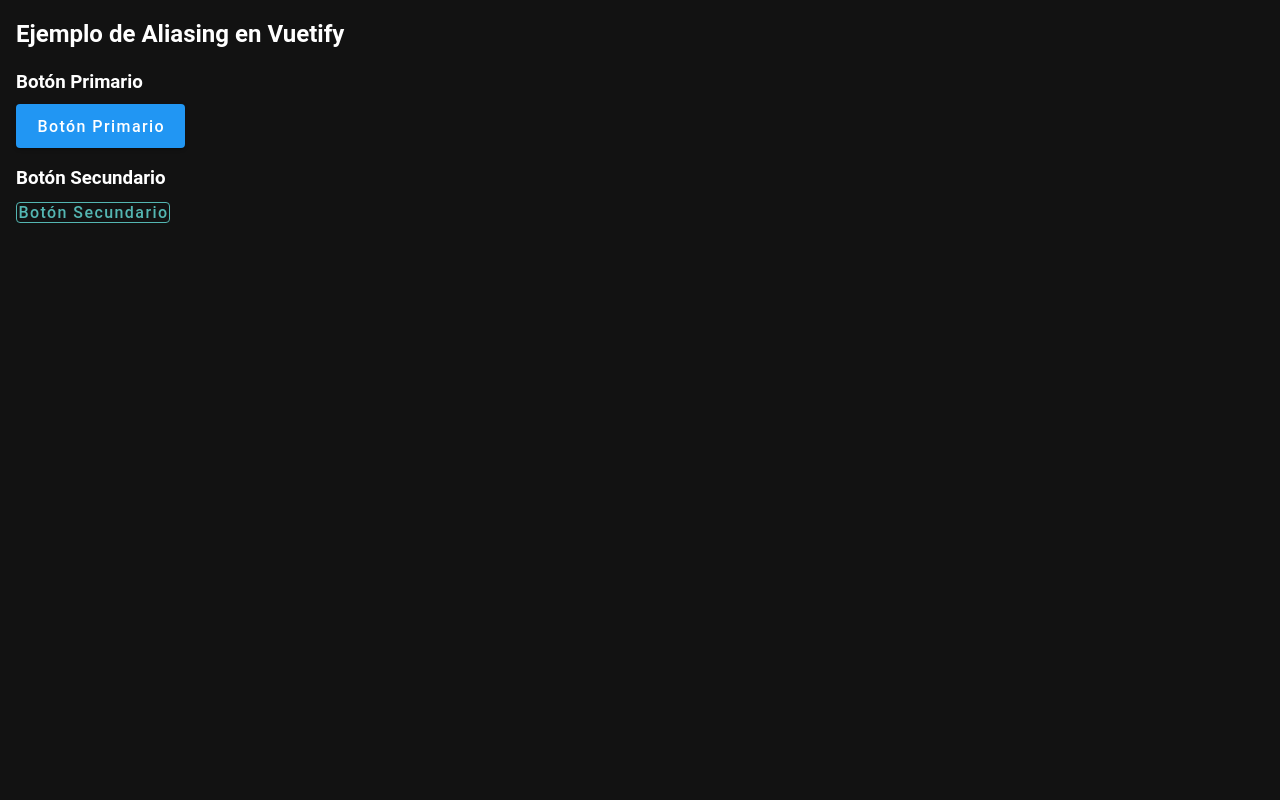
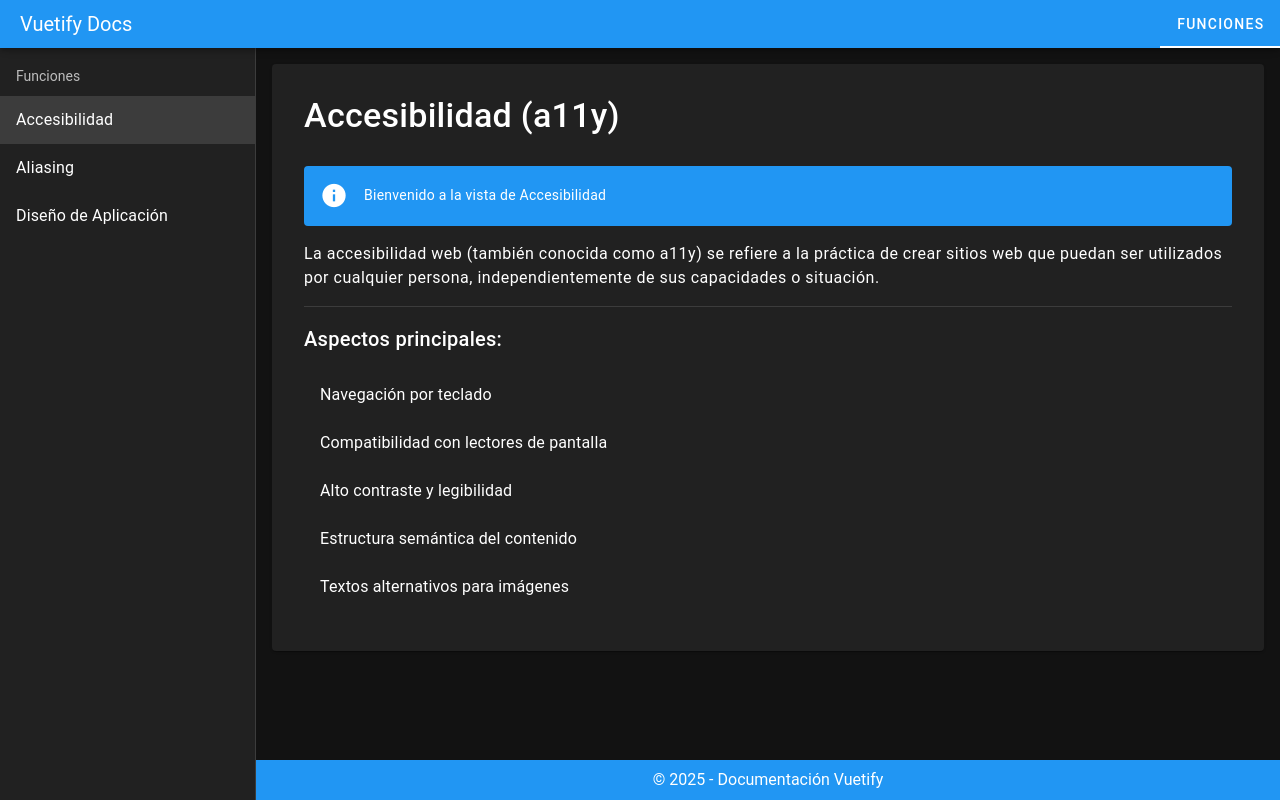
Before and after one commit to jkdevcode/vue-vuetify-prog, a Vue app: page /functions/accessibility in a window 1280 px wide. Built offline with nearby package versions, Linux system fonts and the light colour scheme.

Commit message:
✅ Fead: Add Aplication layout

```diff
--- a/src/App.vue
+++ b/src/App.vue
@@ -1,10 +1,7 @@
 <template>
-  <v-app>
-    <v-main>
-      <EjemploAliasing />
-    </v-main>
-  </v-app>
+  <router-view />
 </template>
 
 <script setup>
+// El layout principal se maneja a través del router
 </script>
--- /dev/null
+++ b/src/layouts/MainLayout.vue
@@ -0,0 +1,116 @@
+<template>
+  <v-app>
+    <!-- Barra de navegación superior -->
+    <v-app-bar color="primary" density="compact">
+      <v-app-bar-title>Vuetify Docs</v-app-bar-title>
+
+      <v-tabs
+        v-model="activeTab"
+        color="white"
+        align-tabs="center"
+      >
+        <v-tab
+          v-for="item in mainMenuItems"
+          :key="item.title"
+          :value="item.value"
+          @click="handleMainMenuClick(item)"
+        >
+          {{ item.title }}
+        </v-tab>
+      </v-tabs>
+    </v-app-bar>
+
+    <!-- Menú lateral -->
+    <v-navigation-drawer v-model="drawer" permanent>
+      <v-list>
+        <v-list-subheader>{{ activeSection }}</v-list-subheader>
+        <v-list-item
+          v-for="item in subMenuItems[activeTab]"
+          :key="item.title"
+          :value="item.value"
+          :to="item.route"
+        >
+          <v-list-item-title>{{ item.title }}</v-list-item-title>
+        </v-list-item>
+      </v-list>
+    </v-navigation-drawer>
+
+    <!-- Contenido principal -->
+    <v-main>
+      <v-container fluid>
+        <router-view v-slot="{ Component }">
+          <v-fade-transition mode="out-in">
+            <component :is="Component" />
+          </v-fade-transition>
+        </router-view>
+      </v-container>
+    </v-main>
+
+    <!-- Pie de página -->
+    <v-footer app color="primary" class="text-center d-flex justify-center">
+      <span class="white--text">&copy; {{ new Date().getFullYear() }} - Documentación Vuetify</span>
+    </v-footer>
+  </v-app>
+</template>
+
+<script setup>
+import { ref } from 'vue'
+import { useRouter } from 'vue-router'
+
+const router = useRouter()
+const drawer = ref(true)
+const activeTab = ref('functions')
+const activeSection = ref('Funciones')
+
+// Menú principal
+const mainMenuItems = [
+  { title: 'Funciones', value: 'functions' },
+  // { title: 'Estilos y Animaciones', value: 'styles' },
+  // { title: 'Conceptos Comunes', value: 'concepts' },
+  // { title: 'Componentes', value: 'components' },
+  // { title: 'API', value: 'api' }
+]
+
+// Submenús para cada sección
+const subMenuItems = {
+  functions: [
+    { title: 'Accesibilidad', route: '/functions/accessibility' },
+    { title: 'Aliasing', route: '/functions/aliasing' },
+    { title: 'Diseño de Aplicación', route: '/functions/layout' }
+  ],
+  // styles: [
+  //   { title: 'Colores', route: '/styles/colors' },
+  //   { title: 'Transiciones', route: '/styles/transitions' },
+  //   { title: 'Temas', route: '/styles/themes' }
+  // ],
+  // concepts: [
+  //   { title: 'Instalación', route: '/concepts/installation' },
+  //   { title: 'Estructura', route: '/concepts/structure' },
+  //   { title: 'Plugins', route: '/concepts/plugins' }
+  // ],
+  // components: [
+  //   { title: 'Botones', route: '/components/buttons' },
+  //   { title: 'Tarjetas', route: '/components/cards' },
+  //   { title: 'Formularios', route: '/components/forms' }
+  // ],
+  // api: [
+  //   { title: 'Referencias', route: '/api/references' },
+  //   { title: 'Ejemplos', route: '/api/examples' },
+  //   { title: 'Guías', route: '/api/guides' }
+  // ]
+}
+
+const handleMainMenuClick = (item) => {
+  activeSection.value = item.title
+  // Navegar a la primera ruta del submenú
+  if (subMenuItems[item.value]?.length > 0) {
+    router.push(subMenuItems[item.value][0].route)
+  }
+}
+</script>
+
+<style scoped>
+.v-app-bar-title {
+  margin-right: 2rem;
+}
+</style>
--- a/src/plugins/vuetify.js
+++ b/src/plugins/vuetify.js
@@ -32,8 +32,9 @@
     BotonSecundario: {
       color: 'secondary',
       variant: 'outlined',
-      size: 'medium',
-      class: 'text-capitalize'
+      size: 'large',
+      class: 'text-capitalize',
+      elevation: '2'
     }
   }
 })
--- a/src/router/index.js
+++ b/src/router/index.js
@@ -1,4 +1,3 @@
-
 /**
  * router/index.ts
  *
@@ -6,12 +5,58 @@
  */
 
 // Composables
-import { createRouter, createWebHistory } from 'vue-router/auto'
-import { routes } from 'vue-router/auto-routes'
+import { createRouter, createWebHistory } from 'vue-router'
+import MainLayout from '@/layouts/MainLayout.vue'
 
 const router = createRouter({
   history: createWebHistory(import.meta.env.BASE_URL),
-  routes,
+  routes: [
+    {
+      path: '/',
+      component: MainLayout,
+      children: [
+        // Rutas de Funciones
+        {
+          path: 'functions/accessibility',
+          name: 'accessibility',
+          component: () => import('@/views/functions/AccessibilityView.vue')
+        },
+        {
+          path: 'functions/aliasing',
+          name: 'aliasing',
+          component: () => import('@/views/functions/AliasingView.vue')
+        },
+        {
+          path: 'functions/layout',
+          name: 'layout',
+          component: () => import('@/views/functions/LayoutView.vue')
+        },
+
+        // Rutas de Estilos
+        {
+          path: 'styles/colors',
+          name: 'colors',
+          component: () => import('@/views/styles/ColorsView.vue')
+        },
+        {
+          path: 'styles/transitions',
+          name: 'transitions',
+          component: () => import('@/views/styles/TransitionsView.vue')
+        },
+        {
+          path: 'styles/themes',
+          name: 'themes',
+          component: () => import('@/views/styles/ThemesView.vue')
+        },
+
+        // Redirección por defecto
+        {
+          path: '',
+          redirect: '/functions/accessibility'
+        }
+      ]
+    }
+  ]
 })
 
 // Workaround for https://github.com/vitejs/vite/issues/11804
--- /dev/null
+++ b/src/views/functions/AccessibilityView.vue
@@ -0,0 +1,41 @@
+<template>
+  <v-card class="mx-auto pa-4">
+    <v-card-title class="text-h4 mb-4">
+      Accesibilidad (a11y)
+    </v-card-title>
+    <v-card-text>
+      <v-alert
+        color="info"
+        icon="mdi-information"
+        class="mb-4"
+      >
+        Bienvenido a la vista de Accesibilidad
+      </v-alert>
+
+      <p class="text-body-1">
+        La accesibilidad web (también conocida como a11y) se refiere a la práctica de crear sitios web que puedan ser utilizados por cualquier persona, independientemente de sus capacidades o situación.
+      </p>
+
+      <v-divider class="my-4"></v-divider>
+
+      <h3 class="text-h6 mb-2">Aspectos principales:</h3>
+      <v-list>
+        <v-list-item
+          v-for="(item, index) in aspectos"
+          :key="index"
+          :title="item"
+        ></v-list-item>
+      </v-list>
+    </v-card-text>
+  </v-card>
+</template>
+
+<script setup>
+const aspectos = [
+  'Navegación por teclado',
+  'Compatibilidad con lectores de pantalla',
+  'Alto contraste y legibilidad',
+  'Estructura semántica del contenido',
+  'Textos alternativos para imágenes'
+]
+</script>
--- /dev/null
+++ b/src/views/functions/AliasingView.vue
@@ -0,0 +1,5 @@
+<template>
+  <v-container>
+    <h1>Hola vista de aliasing</h1>
+  </v-container>
+</template>
--- /dev/null
+++ b/src/views/functions/LayoutView.vue
@@ -0,0 +1,5 @@
+<template>
+  <v-container>
+    <h1>Hola vista de Layout</h1>
+  </v-container>
+</template>
```
Also changed, not shown: src/views/styles/ColorsView.vue (added), src/views/styles/ThemesView.vue (added), src/views/styles/TransitionsView.vue (added).
